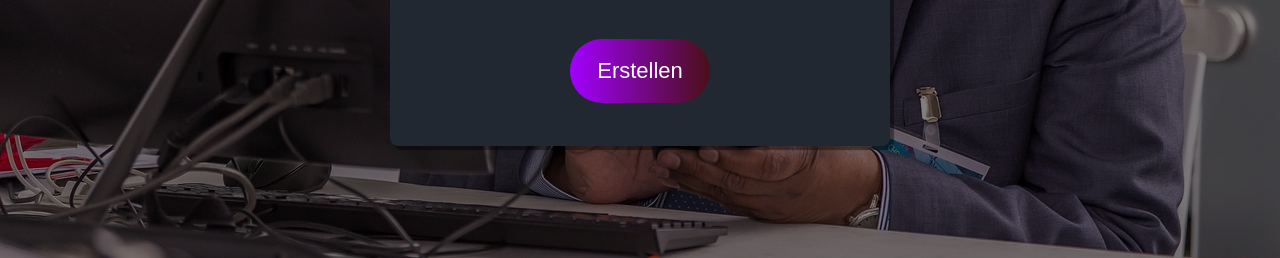
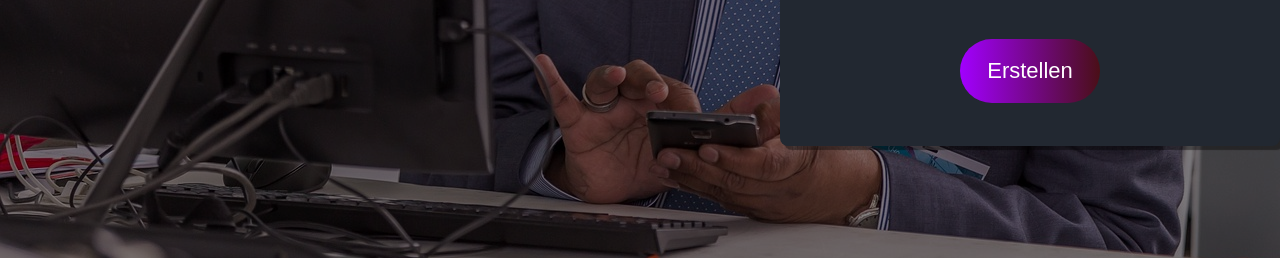
Before and after one commit to SchneiderA/Selbststudium-Website, a plain HTML site: page index.html in a window 1280 px wide. Shown: the part 542-800 px from the top of the page. Drawn offline with Linux system fonts and the light colour scheme.

Commit message:
login to the right

```diff
--- a/style.css
+++ b/style.css
@@ -13,7 +13,7 @@ body{
     background-size: cover;
 
     display: flex;
-    justify-content: center;
+    justify-content: flex-end; /*nach rechts verschoben*/
     align-items: center;
 }
 form{
```
